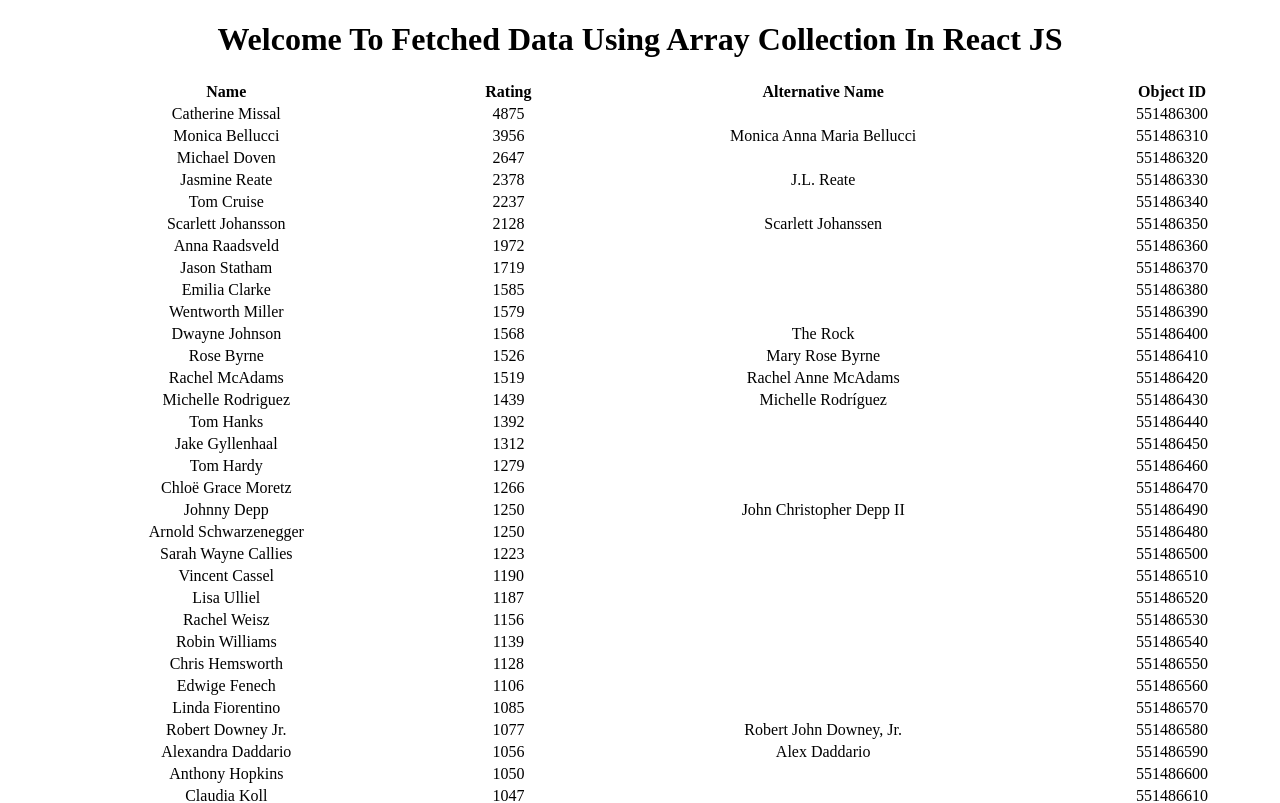
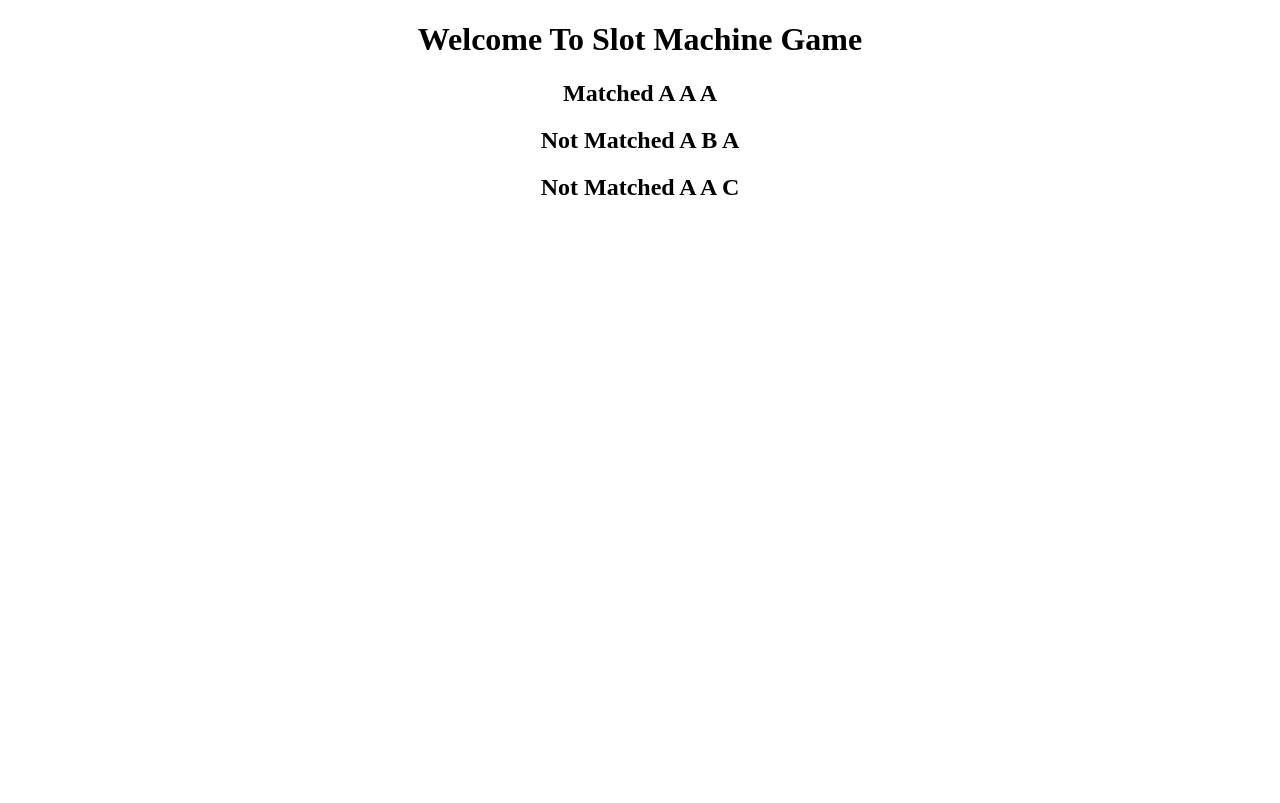
Before and after one commit to aayushjoshi129/Practice, a React (Create React App) app in the folder React_Tasks_Practice/thapa_tasks_app/: page / in a window 1280 px wide. Shown: the top 803 px of the page. Built offline with nearby package versions, Linux system fonts and the light colour scheme.

Commit message:
Sixth Task Completed Thapa_Technical (Slot Game)

```diff
--- a/React_Tasks_Practice/thapa_tasks_app/src/Thapa_Technical_Tasks/Netflix/Table.js
+++ b/React_Tasks_Practice/thapa_tasks_app/src/Thapa_Technical_Tasks/Netflix/Table.js
@@ -1,17 +1,13 @@
 import React from 'react'
 import Users from './Users'
-
-const style = {
-  textAlign: "center"
-}
+import './table.css'
 
 function Table() {
-  let i = ""
   return (
 
     <>
-      <h1 style={style}>Welcome To Fetched Data Using Array Collection In React JS</h1>
-      <table style={{ width: "100%" }}>
+      <h1 className="heading1">Welcome To Fetched Data Using Array Collection In React JS</h1>
+      <table>
         <tr>
           <th>Name</th>
           <th>Rating</th>
@@ -20,10 +16,10 @@ function Table() {
         </tr>
         {Users.map(data => <>
           <tr>
-            <td style={style}>{data.name}</td>
-            <td style={style}>{data.rating}</td>
-            <td style={style}>{data.alternative_name}</td>
-            <td style={style}>{data.objectID}</td>
+            <td>{data.name}</td>
+            <td>{data.rating}</td>
+            <td>{data.alternative_name}</td>
+            <td>{data.objectID}</td>
           </tr>
         </>)}
       </table>
--- /dev/null
+++ b/React_Tasks_Practice/thapa_tasks_app/src/Thapa_Technical_Tasks/Netflix/table.css
@@ -0,0 +1,25 @@
+table, td, th {
+  border: 1px solid black;
+}
+
+table {
+  border-collapse: collapse;
+  width: 100%;
+}
+
+th, td {
+  text-align: left;
+  padding: 8px;
+}
+
+tr:nth-child(even){background-color: #d5b9e2}
+
+th {
+  background-color: #a56af1;
+  color: white;
+}
+
+.heading1 {
+  text-align:center;
+  color: rgb(113, 38, 148);
+}
--- /dev/null
+++ b/React_Tasks_Practice/thapa_tasks_app/src/Thapa_Technical_Tasks/SlotGame/SlotFormat.js
@@ -0,0 +1,19 @@
+import React from 'react'
+import SlotGame from './SlotGame'
+
+const style = {
+  textAlign: "center",
+}
+
+const SlotFormat = () =>{
+  return(
+    <>
+  <h1 style={style}>Welcome To Slot Machine Game</h1>
+  <SlotGame x="A" y="A" z="A" style={style}/>
+  <SlotGame x="A" y="B" z="A" style={style}/>
+  <SlotGame x="A" y="A" z="C" style={style}/>
+    </>
+  )
+}
+
+export default SlotFormat
--- /dev/null
+++ b/React_Tasks_Practice/thapa_tasks_app/src/Thapa_Technical_Tasks/SlotGame/SlotGame.js
@@ -0,0 +1,11 @@
+import React from 'react'
+
+const SlotGame = (props) =>{
+  return (
+    <>
+      <h2 style={props.style}>{props.x===props.y && props.y===props.z ? `Matched ${props.x} ${props.y} ${props.z} ` : `Not Matched ${props.x} ${props.y} ${props.z} `}</h2>
+    </>
+  )
+}
+
+export default SlotGame
--- a/React_Tasks_Practice/thapa_tasks_app/src/index.js
+++ b/React_Tasks_Practice/thapa_tasks_app/src/index.js
@@ -1,5 +1,5 @@
 import React from 'react'
 import ReactDOM from 'react-dom'
-import Table from './Thapa_Technical_Tasks/Netflix/Table'
+import SlotFormat from './Thapa_Technical_Tasks/SlotGame/SlotFormat'
 
-ReactDOM.render( <Table/>, document.getElementById("root")) // Used App Component
+ReactDOM.render(<SlotFormat/>, document.getElementById("root")) // Used App Component
```
